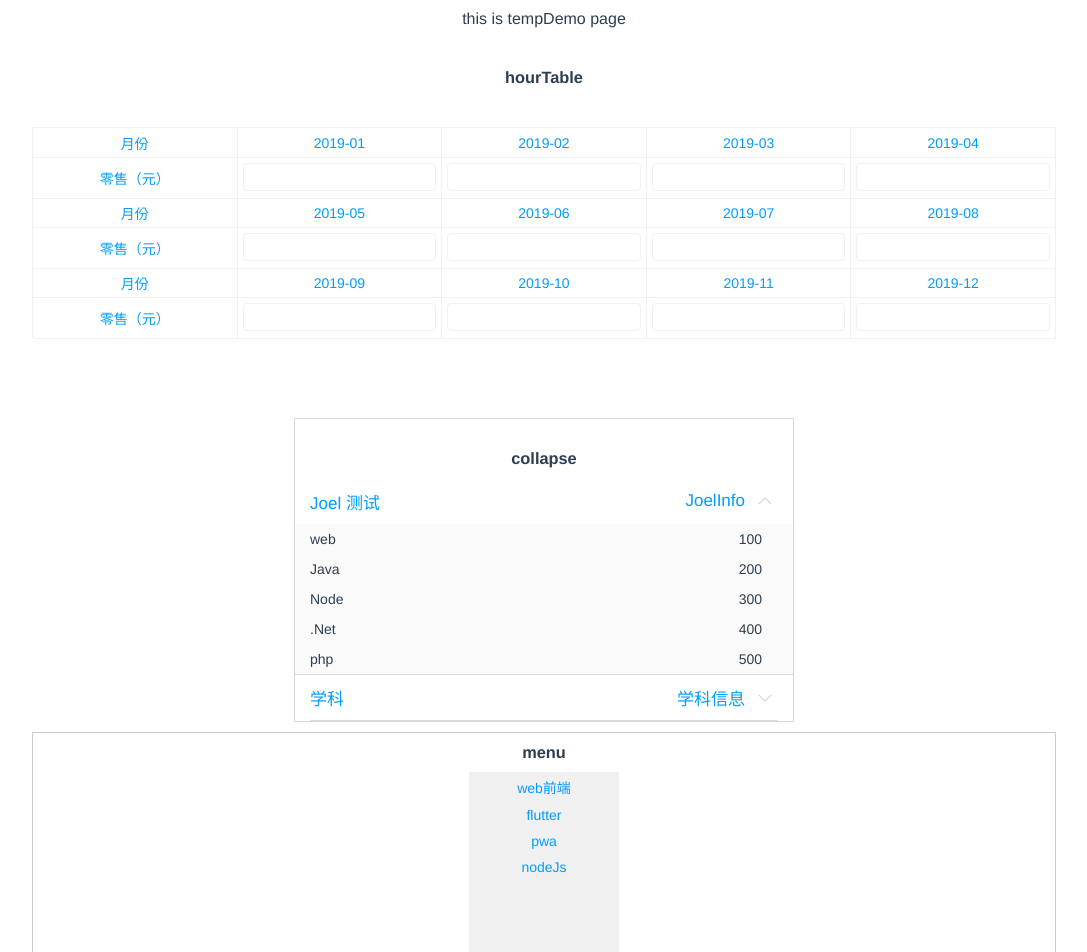
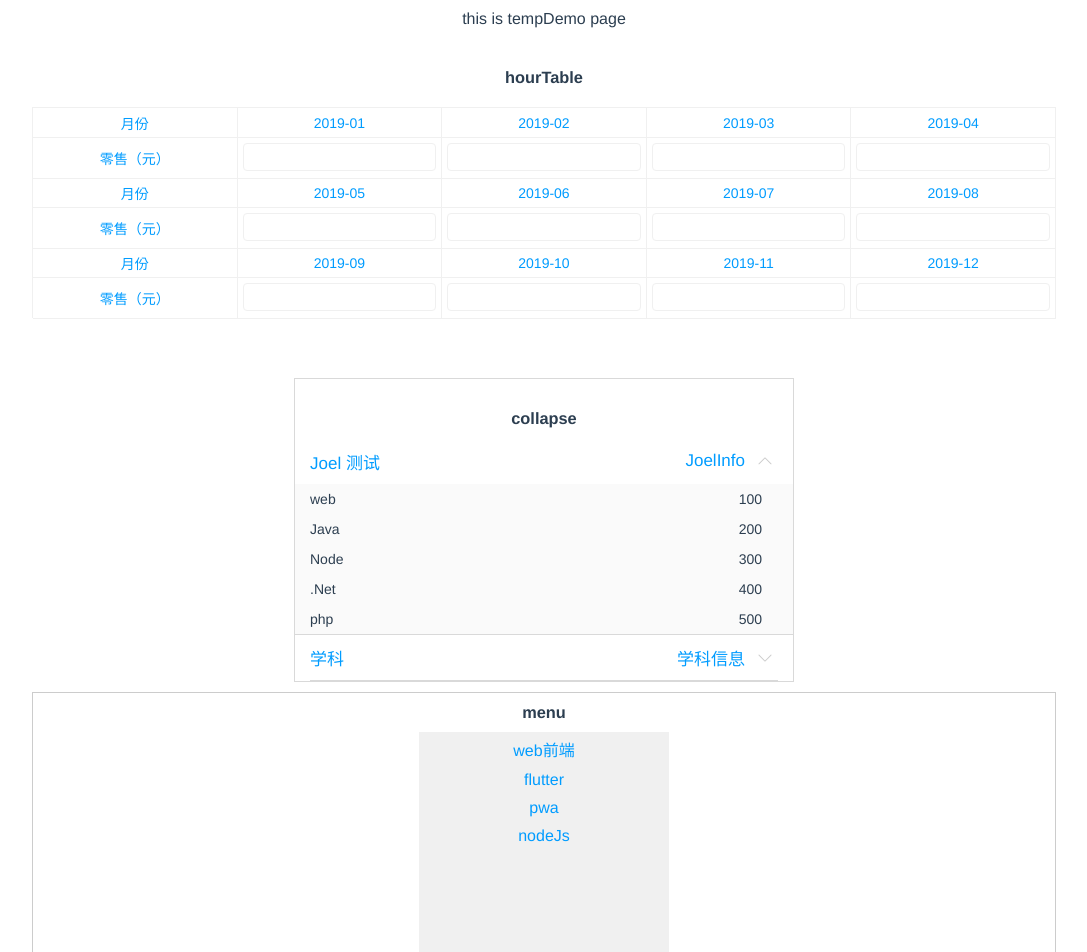
Before and after one commit to ben-Run/vue-code, a Vue app: page / in a window 1280 px wide. Shown: the top 952 px of the page, without its empty margins (96-1183 px from the left). Built offline with nearby package versions, Linux system fonts and the light colour scheme.

Commit message:
调整 font-siez

```diff
--- a/src/components/hourTable/src/main.vue
+++ b/src/components/hourTable/src/main.vue
@@ -99,7 +99,10 @@ export default {
   methods: {
     showValidateInfo (val, result, msg) {
       if (!result && !!msg) {
-        this.$message.error(msg)
+        this.$message.error({
+          message: msg,
+          duration: 0
+        })
       }
     },
     // 检查
--- a/src/components/menu/src/main.vue
+++ b/src/components/menu/src/main.vue
@@ -63,12 +63,12 @@ export default {
 <style lang='scss' scoped>
 .menu-box {
     cursor: pointer;
-    max-width: 150px;
+    max-width: 250px;
     margin: 0 auto;
     background-color: transparent;
 
     .item-title {
-      font-size: 14px;
+      font-size: 16px;
       width: 100%;
       height: 100%;
       display: block;
--- a/src/components/scrollTop/src/main.vue
+++ b/src/components/scrollTop/src/main.vue
@@ -93,8 +93,8 @@ export default {
 
 <style lang='scss' scoped>
 .main-content {
-  width: 35px;
-  height: 35px;
+  width: 50px;
+  height: 50px;
   border-radius: 50%;
   position: fixed;
   box-shadow: 0px 0px 7px rgba(118, 118, 118, 0.5);
--- a/src/style/element-ui.scss
+++ b/src/style/element-ui.scss
@@ -1,6 +1,3 @@
-// 覆盖element-ui
-
-
 
 // 引入elementUI样式
 $--font-path: '~element-ui/lib/theme-chalk/fonts';
--- a/src/views/home/Index.vue
+++ b/src/views/home/Index.vue
@@ -92,7 +92,7 @@ h3 {
   border: 1px solid #ccc;
 }
 .menu-content {
-  width: 150px;
+  width: 250px;
   height: 300px;
   margin: 0 auto;
   background-color: #f0f0f0;
@@ -100,7 +100,6 @@ h3 {
 .content-hourTable {
   width: 80%;
   margin: 20px auto;
-  padding: 20px 0;
 }
 .content-item {
   padding-top: 30px;
```
